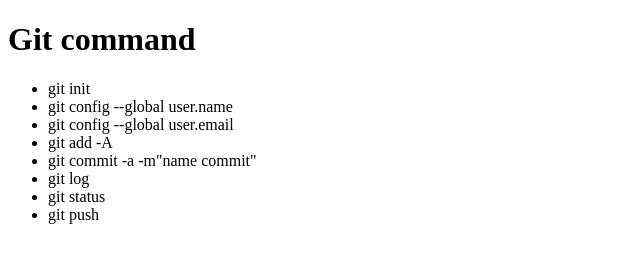
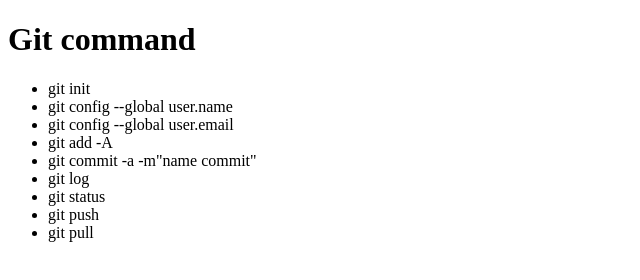
Before and after one commit to penyvvs/gitlearn, a plain HTML site: page index.html in a window 1280 px wide. Shown: the full height of the page, 0-640 px from the left. Drawn offline with Linux system fonts and the light colour scheme.

Commit message:
Add git pull

```diff
--- a/index.html
+++ b/index.html
@@ -16,6 +16,7 @@
         <li>git log</li> <!-- all comit log-->
         <li>git status</li> <!--status file-->
         <li>git push</li> <!--sky repository (github)-->
+        <li>git pull</li> <!--sinc with branch -->
     </ul>
 </body>
 </html>
```
